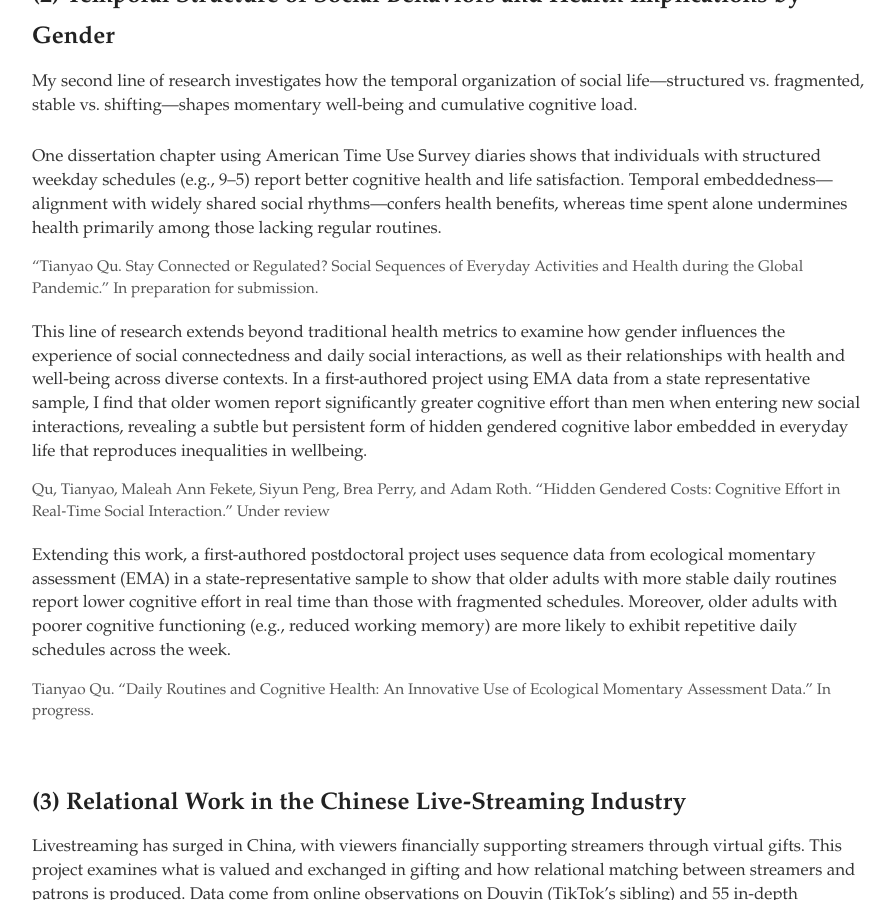
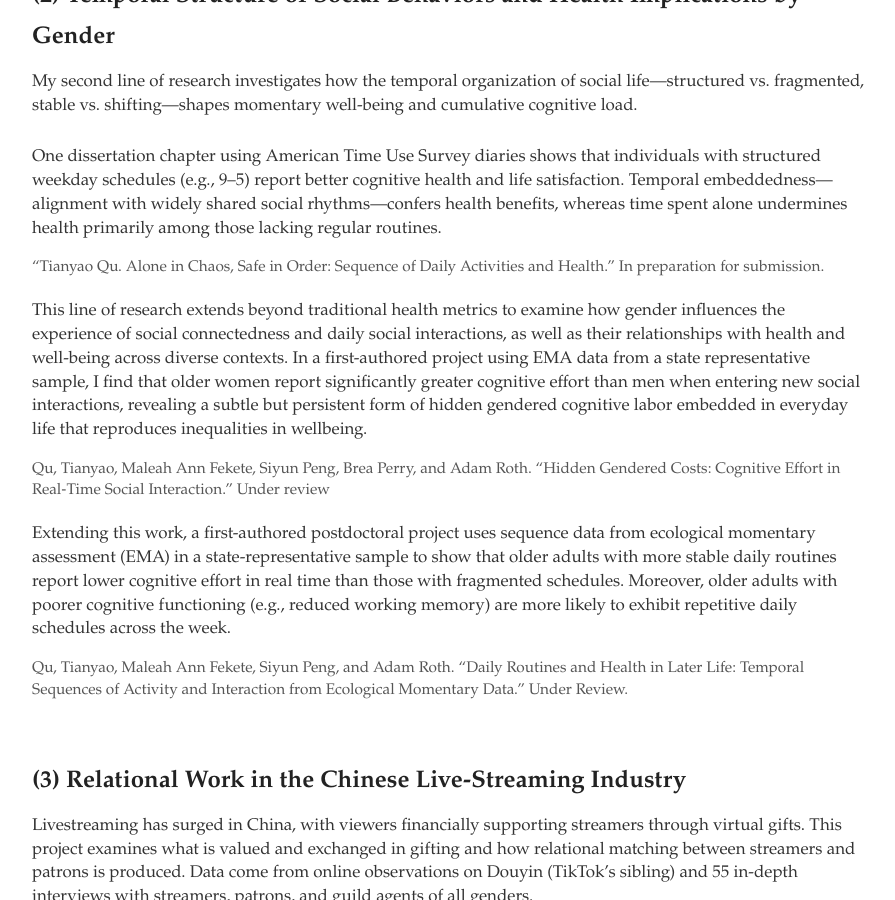
Before and after one commit to windyqu/windyqu.github.io, a Jekyll site: the page built from research/index.html, in a window 1280 px wide and 900 px high, scrolled down 1335 px. Shown: the whole window, without its empty margins (192-1087 px from the left). Built offline with Jekyll 4.4.1, drawn with Linux system fonts in a browser that asks for light colours.

Commit message:
Update index.html

```diff
--- a/research/index.html
+++ b/research/index.html
@@ -159,7 +159,7 @@ title: Tianyao Qu's Homepage
   </p>
 
   <p class="paper small-note">
-    “Tianyao Qu. Stay Connected or Regulated? Social Sequences of Everyday Activities and Health during the Global Pandemic.” In preparation for submission.
+    “Tianyao Qu. Alone in Chaos, Safe in Order: Sequence of Daily Activities and Health.” In preparation for submission.
   </p>
 
   <div class="spacer"></div>
@@ -181,7 +181,7 @@ title: Tianyao Qu's Homepage
   </p>
 
   <p class="paper small-note">
-    Tianyao Qu. “Daily Routines and Cognitive Health: An Innovative Use of Ecological Momentary Assessment Data.” In progress.
+    Qu, Tianyao, Maleah Ann Fekete, Siyun Peng, and Adam Roth. “Daily Routines and Health in Later Life: Temporal Sequences of Activity and Interaction from Ecological Momentary Data.” Under Review.
   </p>
   <div class="block-spacer"></div>
 
```
